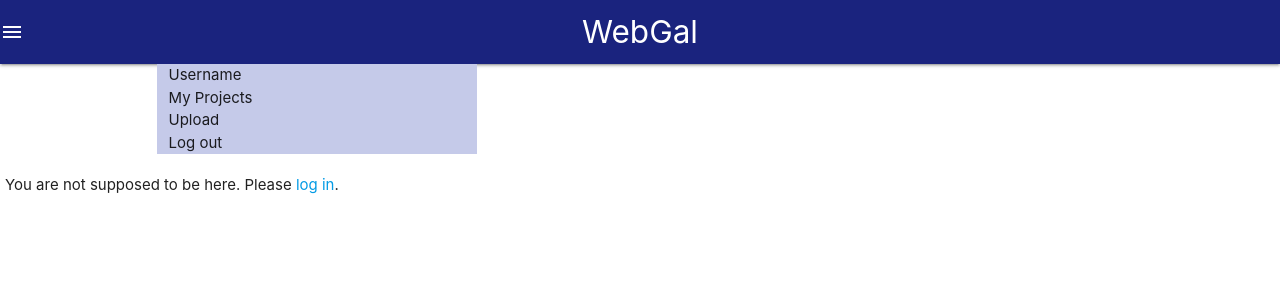
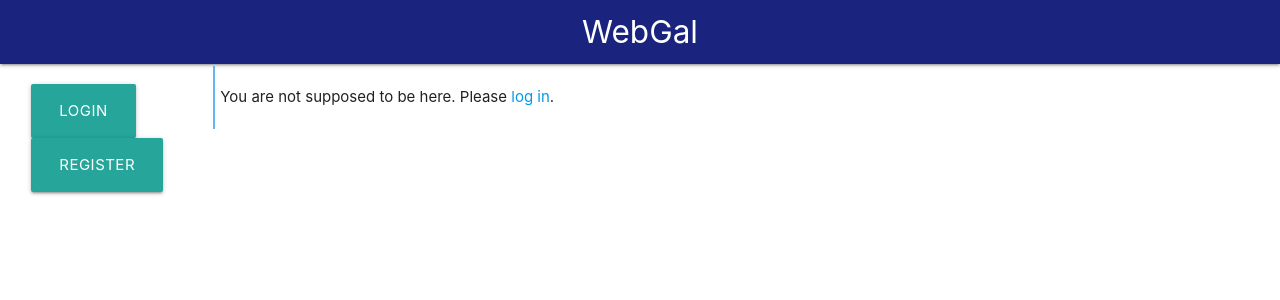
Before and after one commit to HE-Arc/WebGaL, a Django app: page /upload/1/ in a window 1280 px wide. Shown: the top 300 px of the page. Run offline with Django 3.2, Linux system fonts and the light colour scheme; some libraries are stand-ins or nearby versions.

Commit message:
few bugfixes and display modifications

```diff
--- a/project/WebGal/main/static/main/style.css
+++ b/project/WebGal/main/static/main/style.css
@@ -6,3 +6,9 @@ blockquote{
   padding-left: 1.5rem;
   border-left: 5px solid #64b5f6; /* Just change the color value and that's it*/
 }
+
+.leftborder{
+   margin: 2px 0;
+  padding-left: 1.5rem;
+  border-left: 2px solid #64b5f6; /* Just change the color value and that's it*/
+}
--- a/project/WebGal/main/templates/index.html
+++ b/project/WebGal/main/templates/index.html
@@ -13,19 +13,8 @@
 <body>
 
 <nav>
-    <div class="nav-wrapper indigo darken-4">
+    <div class="nav-wrapper indigo darken-4" style="padding-left: 10px;">
         <a href="/" class="brand-logo center">WebGal</a>
-        <a href="#" data-activates="mobile-demo" class="button-collapse"><i class="material-icons">menu</i></a>
-        <ul id="mobile-demo" class="side-nav">
-            {% if user.is_authenticated %}
-            <li><a href="{% url 'profile' user %}">Profile</a></li>
-            <li><a href="{% url 'logout' %}">Logout</a></li>
-            {% else %}
-            <li><a href="{% url 'login' %}" class="modal-trigger">Login</a></li>
-            <li><a href="/register" class="modal-trigger">Register</a></li>
-            <!-- <li><a href="#modal1" class="modal-trigger">Log Out</a></li> -->
-            {% endif %}
-        </ul>
     </div>
 </nav>
 
@@ -43,24 +32,23 @@
 
 <!-- Page Layout here -->
 <div class="row">
-    <div class="col s3 indigo lighten-4">
+    <div class="col s2">
         <!-- Grey navigation panel -->
-        <div id="sidenav">
+        <div id="sidenav" style="padding: 20px;">
             {% block sidebar %}
             {% include "sidenav.html" %}
             {% endblock %}
         </div>
     </div>
 
-    <div class="col s9" style="padding: 5px;">
+    <div class="leftborder col s10" style="padding: 5px;">
         <!-- Teal page content  -->
         <div id="content">
             {% block content %}
             {% for project in allprojects %}
             <div class="card col s1 m3 indigo lighten-5" style="margin: 10px; padding: 20px; width: 31%;">
                 <div class="card-image">
-                    <img src="http://portfoliotheme.org/enigmatic/wp-content/uploads/sites/9/2012/07/placeholder1.jpg">
-                    <!--<img src="{{project.image}}">-->
+                    <img src="{{project.image}}">
                     <span class="card-title" style="padding: 5px; background:rgba(0, 30, 100, 0.5);"><a
                             href="{% url 'project' project.project_name %}">{{ project.project_name }}</a></span>
                 </div>
--- a/project/WebGal/main/templates/sidenav.html
+++ b/project/WebGal/main/templates/sidenav.html
@@ -1,5 +1,10 @@
 <!-- Only for debug -->
-<div>Username</div>
-<div>My Projects</div>
-<div>Upload</div>
-<div>Log out</div>
+    {% if user.is_authenticated %}
+    <div class="indigo-text text-darken-4">
+        <a class="waves-effect waves-light btn-large" href="{% url 'profile' user %}">My Projects</a>
+    </div>
+    <div><a class="waves-effect waves-light btn-large" href="/logout">Logout</a></div>
+{% else %}
+    <div><a class="waves-effect waves-light btn-large" href="{% url 'login' %}" class="modal-trigger">Login</a></div>
+   <div><a class="waves-effect waves-light btn-large" href="/register" class="modal-trigger">Register</a></div>
+{% endif %}
```
Also changed, not shown: project/WebGal/main/templates/profile.html (+6 -6 lines).
